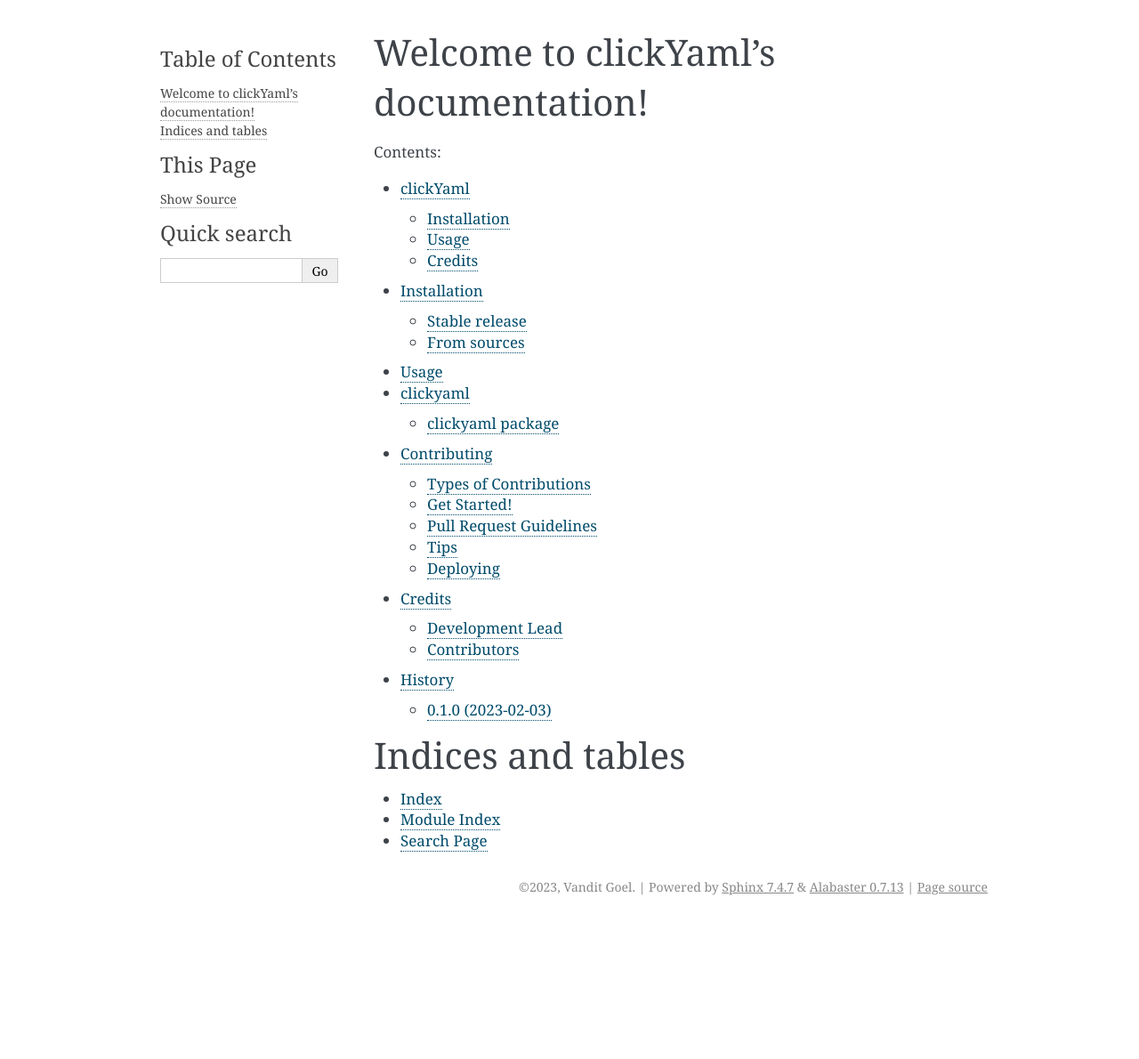
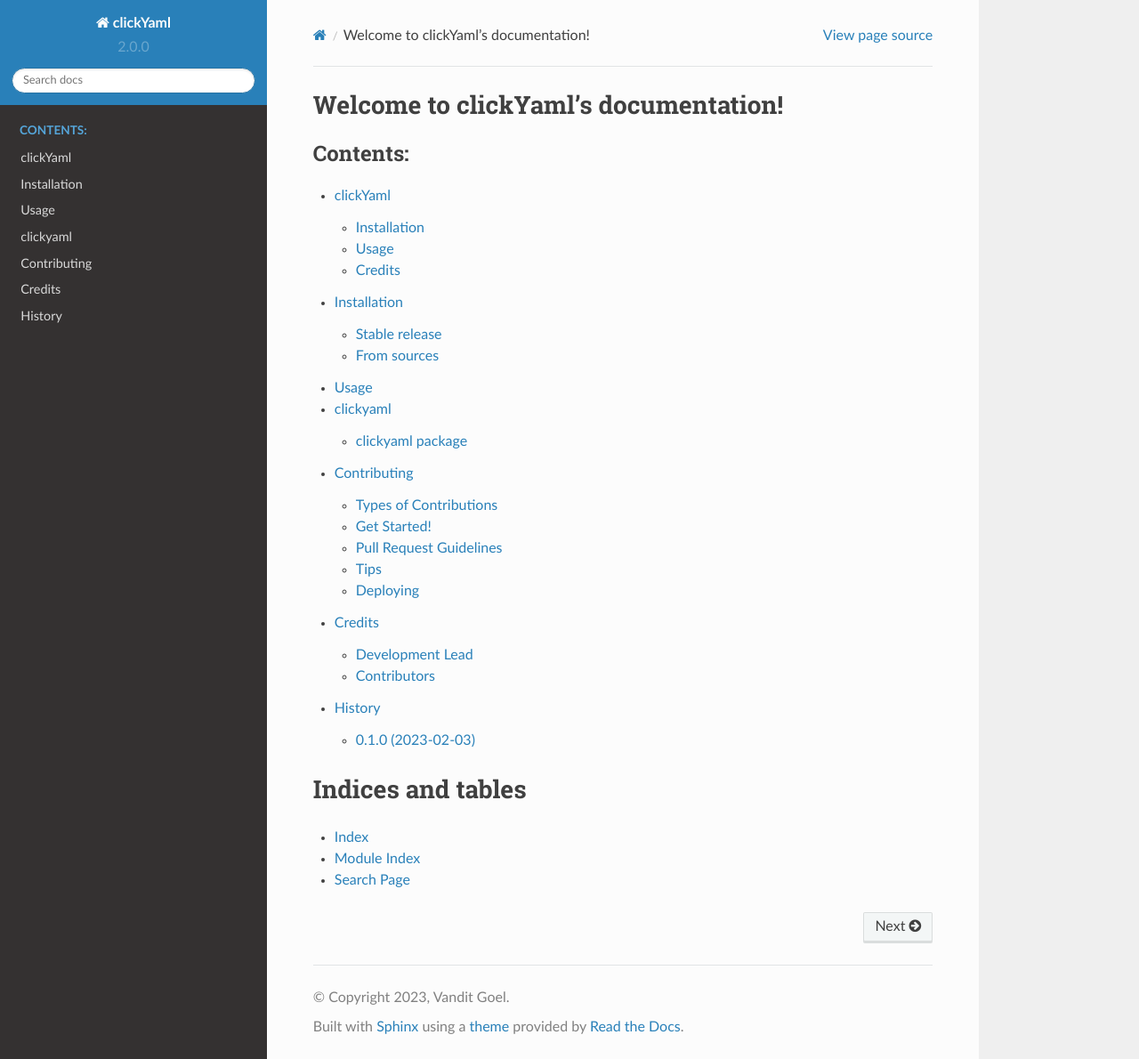
Before and after one commit to vandyG/clickyaml, a Sphinx documentation site: the page built from docs/index.rst, in a window 1280 px wide and 1190 px high. Shown: the whole window at 89% size. Built offline with Sphinx 7.4.7 and the Read the Docs theme 2.0.0, drawn with Linux system fonts in a browser that asks for light colours.

Commit message:
change doc theme

```diff
--- a/docs/conf.py
+++ b/docs/conf.py
@@ -31,7 +31,7 @@
 
 # Add any Sphinx extension module names here, as strings. They can be
 # extensions coming with Sphinx (named 'sphinx.ext.*') or your custom ones.
-extensions = ['sphinx.ext.autodoc', 'sphinx.ext.viewcode']
+extensions = ['sphinx.ext.autodoc', 'sphinx.ext.viewcode', 'sphinx_rtd_theme',]
 
 # Add any paths that contain templates here, relative to this directory.
 templates_path = ['_templates']
@@ -83,7 +83,7 @@
 # The theme to use for HTML and HTML Help pages.  See the documentation for
 # a list of builtin themes.
 #
-html_theme = 'alabaster'
+html_theme = "sphinx_rtd_theme"
 
 # Theme options are theme-specific and customize the look and feel of a
 # theme further.  For a list of options available for each theme, see the
--- a/requirements_dev.txt
+++ b/requirements_dev.txt
@@ -12,3 +12,4 @@
 black>=21.7b0
 python-dotenv
 pyyaml
+sphinx-rtd-theme
```
